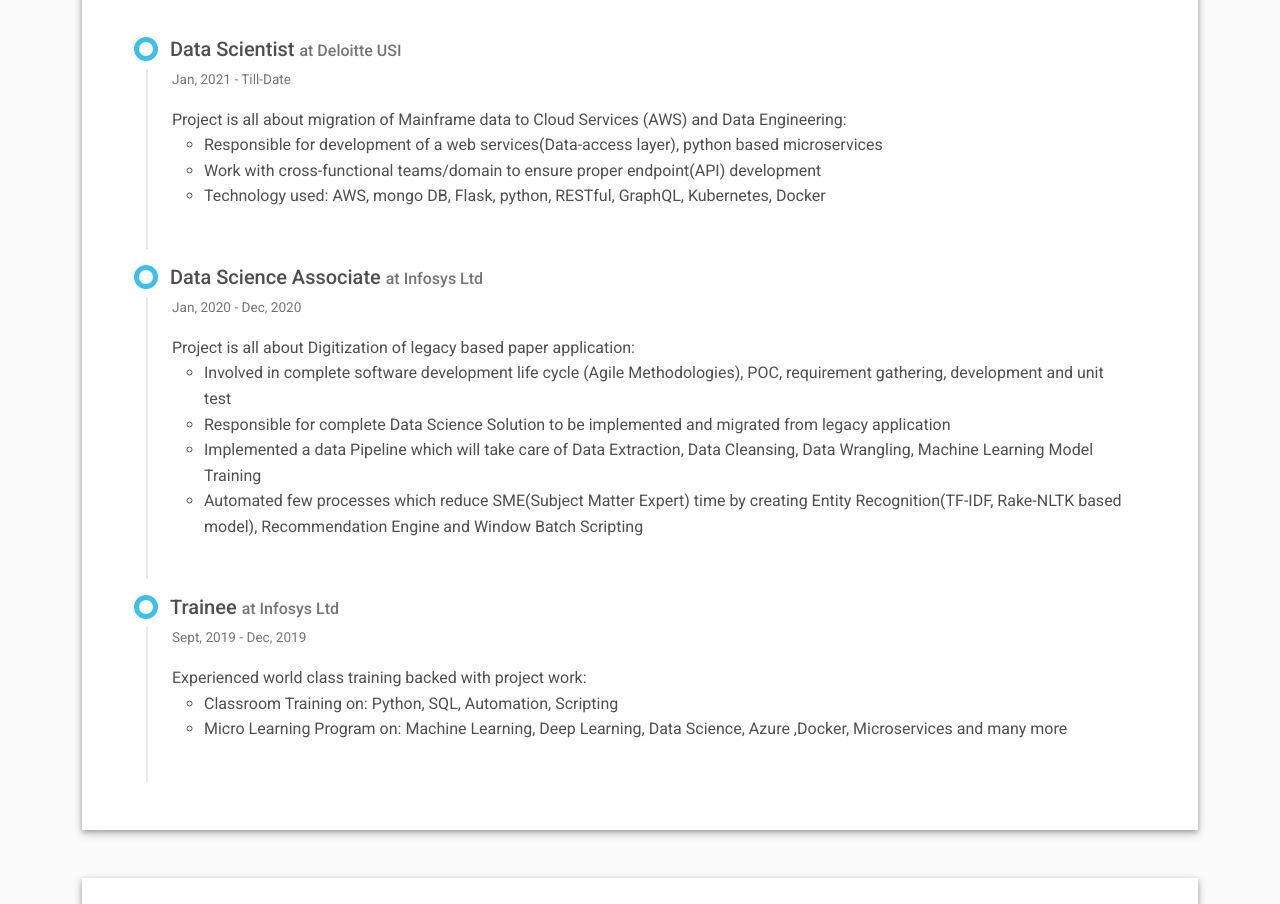
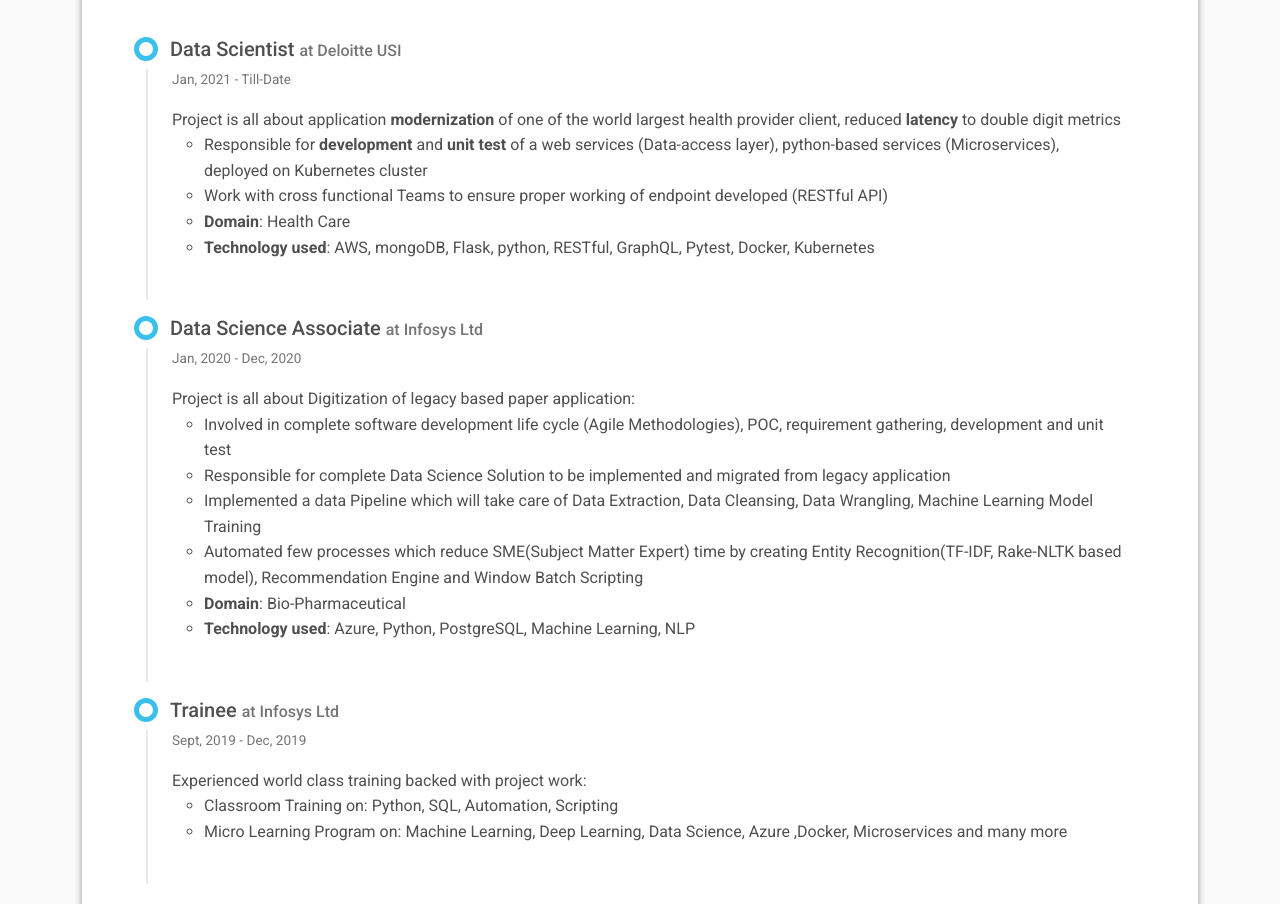
Before and after one commit to shiv-choudhary/portfolio, a plain HTML site: page index.html in a window 1280 px wide. Shown: the part 2079-2983 px from the top of the page. Drawn offline with Linux system fonts and the light colour scheme.

Commit message:
updated project detail

```diff
--- a/index.html
+++ b/index.html
@@ -200,11 +200,12 @@
             <div class="text-muted text-small mb-3">Jan, 2021 - Till-Date</div>
             <div>
               <ul class="list-unstyled">
-                <li>Project is all about migration of Mainframe data to Cloud Services (AWS) and Data Engineering:
+                <li>Project is all about application<b> modernization</b> of one of the world largest health provider client, reduced <b>latency</b> to double digit metrics
                   <ul>
-                    <li>Responsible for development of a web services(Data-access layer), python based microservices</li>
-                    <li>Work with cross-functional teams/domain to ensure proper endpoint(API) development</li>
-                    <li>Technology used: AWS, mongo DB, Flask, python, RESTful, GraphQL, Kubernetes, Docker</li>
+                    <li>Responsible for <b>development</b> and <b>unit test</b> of a web services (Data-access layer), python-based services (Microservices), deployed on Kubernetes cluster</li>
+                    <li>Work with cross functional Teams to ensure proper working of endpoint developed (RESTful API)</li>
+                    <li> <b>Domain</b>: Health Care</li>
+                    <li><b>Technology used</b>: AWS, mongoDB, Flask, python, RESTful, GraphQL, Pytest, Docker, Kubernetes</li>
                   </ul>
                 </li>
             </ul>
@@ -225,6 +226,8 @@
                     <li>Responsible for complete Data Science Solution to be implemented and migrated from legacy application</li>
                     <li>Implemented a data Pipeline which will take care of Data Extraction, Data Cleansing, Data Wrangling, Machine Learning Model Training</li>
                     <li>Automated few processes which reduce SME(Subject Matter Expert) time by creating Entity Recognition(TF-IDF, Rake-NLTK based model), Recommendation Engine and Window Batch Scripting</li>
+                    <li><b>Domain</b>: Bio-Pharmaceutical</li>
+                    <li><b>Technology used</b>: Azure, Python, PostgreSQL, Machine Learning, NLP</li>
                   </ul>
                 </li>
             </ul>
```
